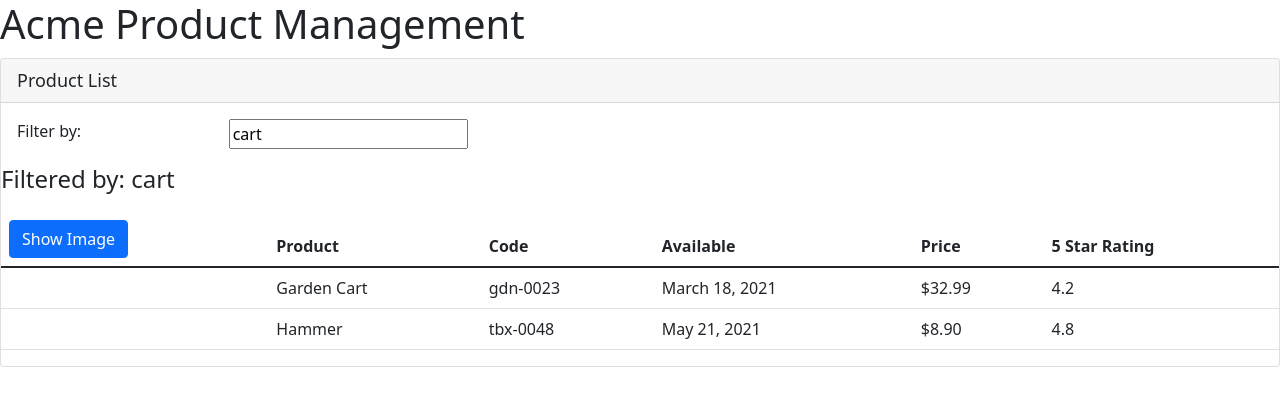
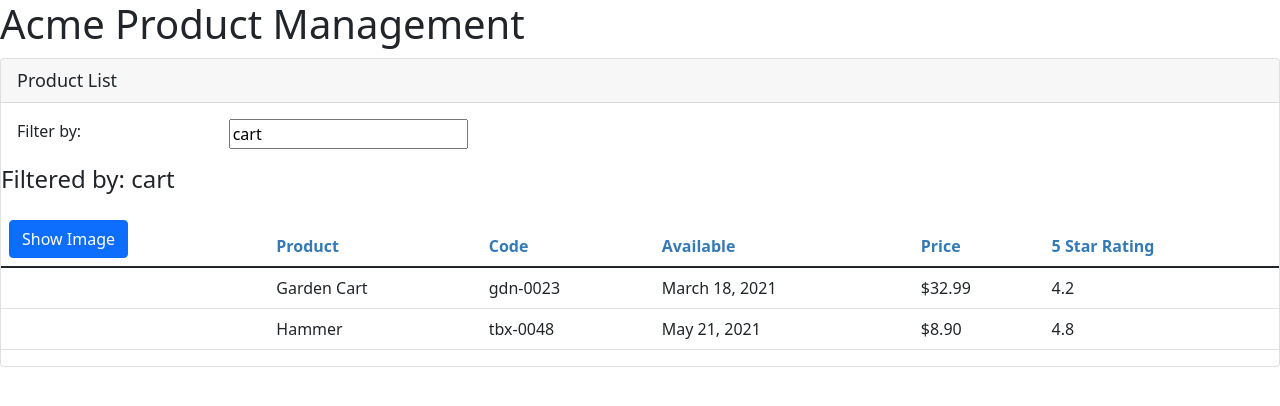
Before and after one commit to JingyingheXD/angular-start, an Angular app in the folder my-app/: page / in a window 1280 px wide. Shown: the top 406 px of the page. Built offline with nearby package versions, Linux system fonts and the light colour scheme.

Commit message:
create product-list css

```diff
--- /dev/null
+++ b/my-app/src/app/products/product-list.component.css
@@ -0,0 +1,3 @@
+thead {
+  color: #337AB7;
+}
--- a/my-app/src/app/products/product-list.component.ts
+++ b/my-app/src/app/products/product-list.component.ts
@@ -3,7 +3,8 @@ import { IProduct } from "./products";
 
 @Component({
   selector: 'pm-products',
-  templateUrl: './product-list.component.html'
+  templateUrl: './product-list.component.html',
+  styleUrls: ['./product-list.component.css']
 })
 export class ProductListComponent {
   pageTitle = 'Product List';
```
